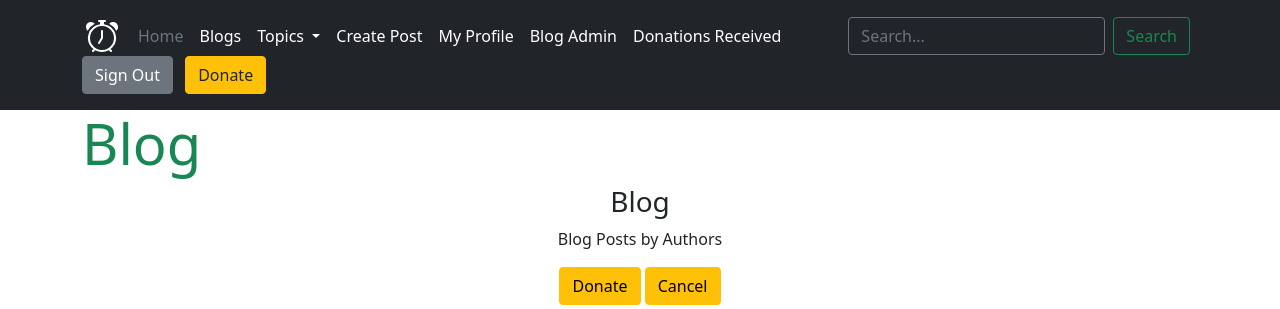
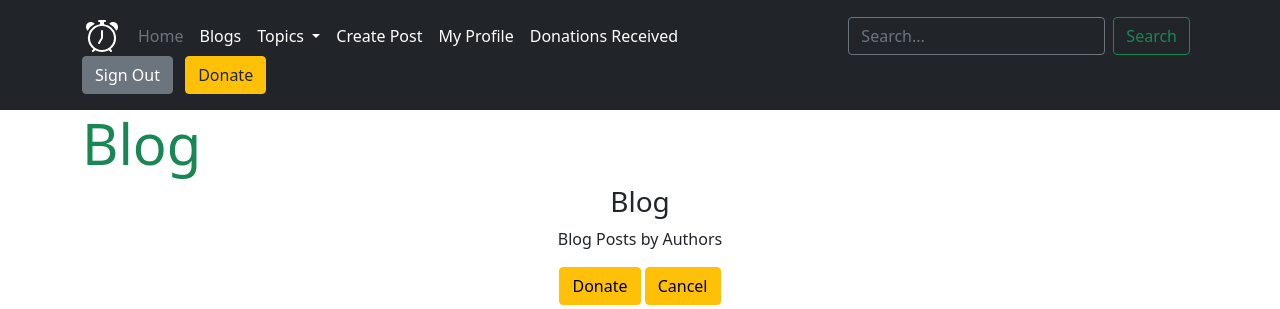
Before and after one commit to NgiapPuoyKoh/django-blogchat-tech, a Django app: page /blog/ in a window 1280 px wide. Shown: the top 309 px of the page. Run offline with Django 3.2, Linux system fonts and the light colour scheme; the visitor is signed in with stand-in values (Sample User, id 1); data that the repository does not hold is empty; some libraries are stand-ins or nearby versions.

Commit message:
Edit base.html remove blog admin nav item for superuser

```diff
--- a/templates/base.html
+++ b/templates/base.html
@@ -79,7 +79,6 @@
               <li><a href="{% url 'post-create' %}" class="nav-link px-2 text-white">Create Post</a></li>
               <li><a href="{% url 'user_profile' user %}" class="nav-link px-2 text-white">My Profile</a></li>
                 {% if request.user.is_superuser %}
-                <li><a href="#" class="nav-link px-2 text-white">Blog Admin</a></li>
                 <li><a href="{% url 'donations' %}" class="nav-link px-2 text-white">Donations Received</a></li>
                 {% endif %}
             {% else %}
```
